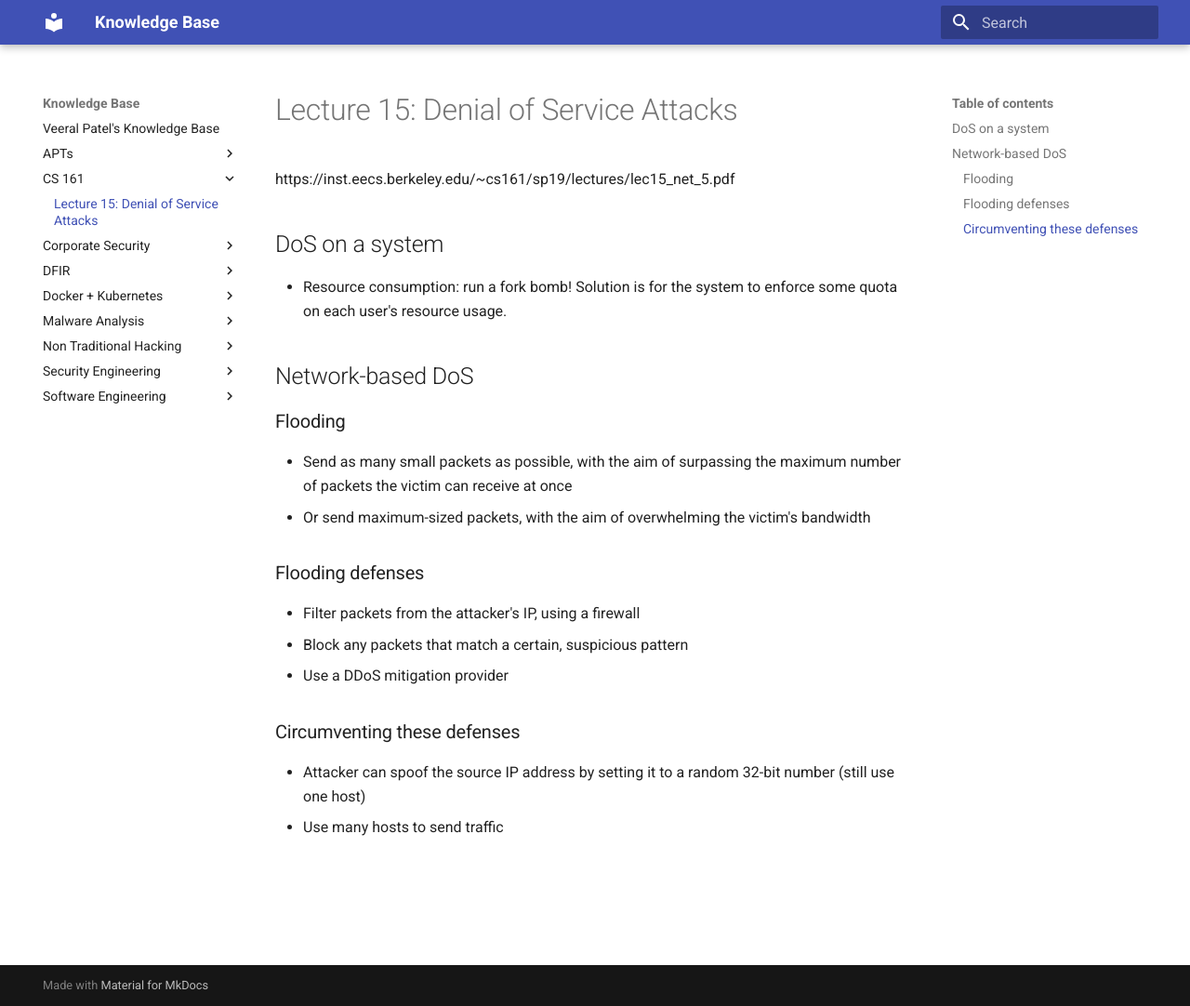
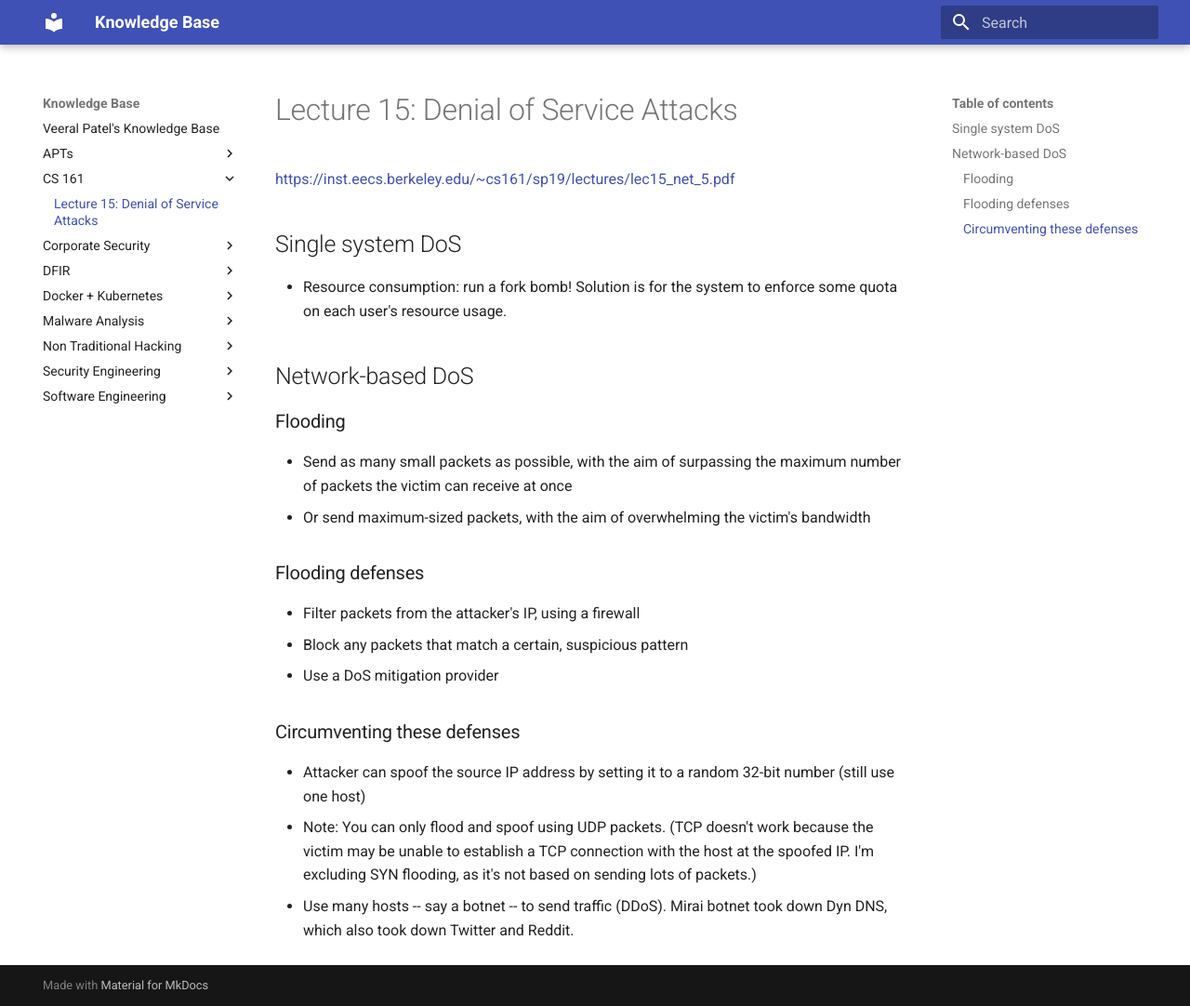
Before and after one commit to veeral-patel/knowledge-base, an MkDocs documentation site: the page built from docs/CS 161/lec15.md, in a window 1280 px wide and 1082 px high. Shown: the whole window at 93% size. Built offline with MkDocs 1.6.1 and Material for MkDocs 9.7.7, drawn with Linux system fonts in a browser that asks for light colours.

Commit message:
DoS continued

```diff
--- a/docs/CS 161/lec15.md
+++ b/docs/CS 161/lec15.md
@@ -1,8 +1,8 @@
 # Lecture 15: Denial of Service Attacks
 
-https://inst.eecs.berkeley.edu/~cs161/sp19/lectures/lec15_net_5.pdf
+[https://inst.eecs.berkeley.edu/~cs161/sp19/lectures/lec15_net_5.pdf](https://inst.eecs.berkeley.edu/~cs161/sp19/lectures/lec15_net_5.pdf)
 
-## DoS on a system
+## Single system DoS
 - Resource consumption: run a fork bomb! Solution is for the system to
   enforce some quota on each user's resource usage.
 
@@ -17,9 +17,10 @@ https://inst.eecs.berkeley.edu/~cs161/sp19/lectures/lec15_net_5.pdf
 ### Flooding defenses
 - Filter packets from the attacker's IP, using a firewall
 - Block any packets that match a certain, suspicious pattern
-- Use a DDoS mitigation provider
+- Use a DoS mitigation provider
 
 ### Circumventing these defenses
 - Attacker can spoof the source IP address by setting it to a random 32-bit
   number (still use one host)
-- Use many hosts to send traffic
+- Note: You can only flood and spoof using UDP packets. (TCP doesn't work because the victim may be unable to establish a TCP connection with the host at the spoofed IP. I'm excluding SYN flooding, as it's not based on sending lots of packets.)
+- Use many hosts -- say a botnet -- to send traffic (DDoS). Mirai botnet took down Dyn DNS, which also took down Twitter and Reddit.
```
